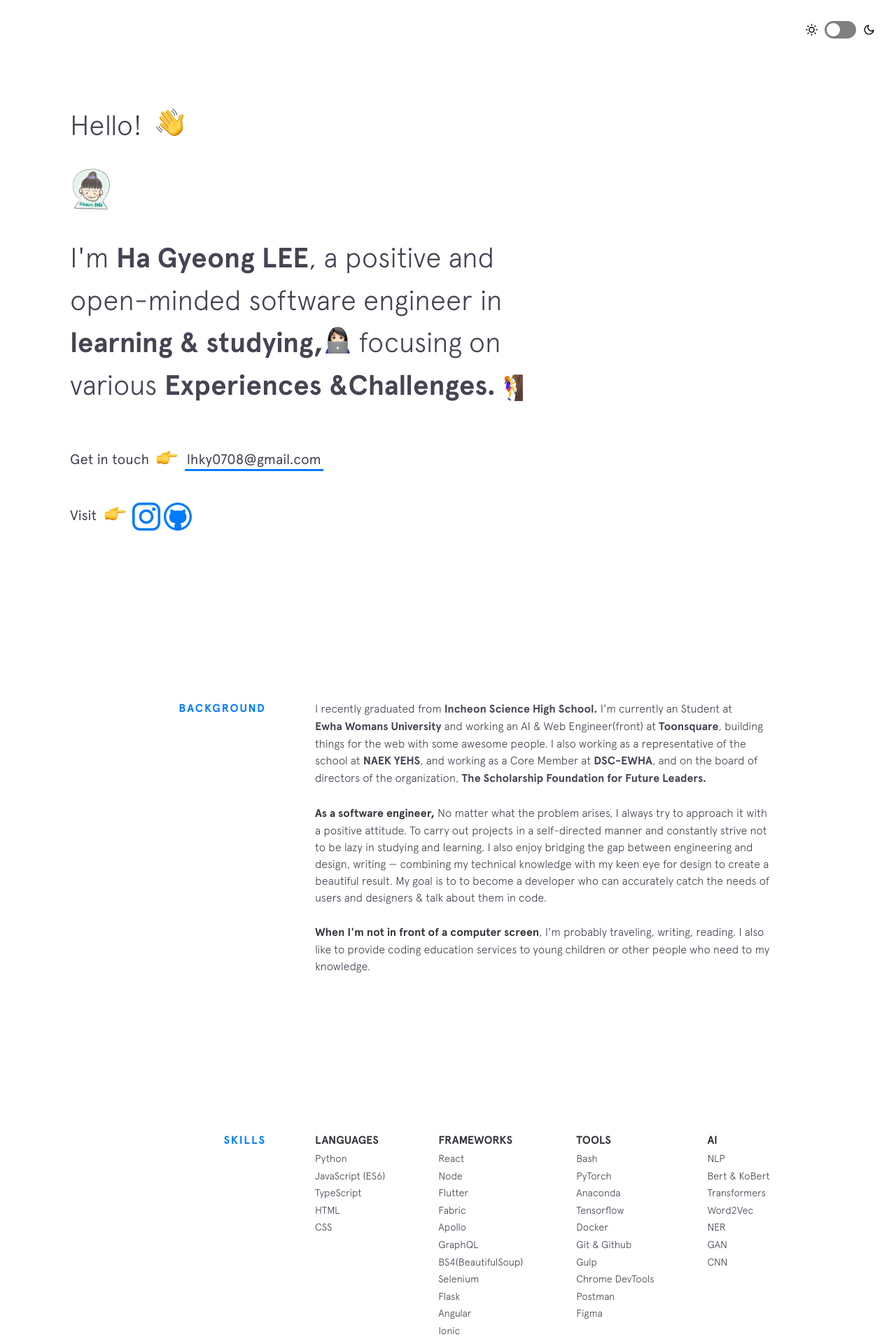
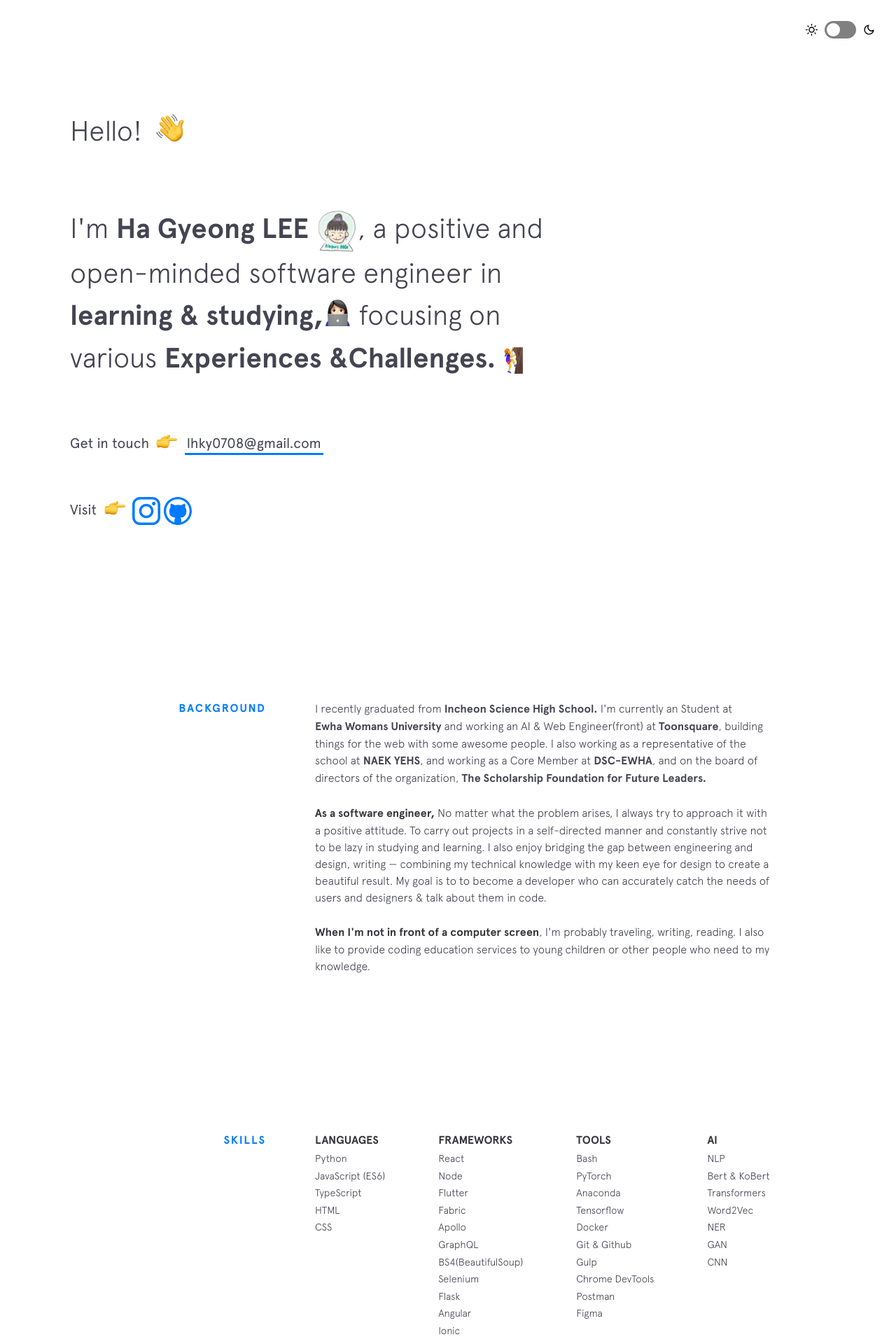
Before and after one commit to lhky78/lhky78.github.io, a Jekyll site: the page built from index.html, in a window 1280 px wide. Shown: the top 1920 px of the page at 70% size. Built offline with Jekyll 4.4.1, drawn with Linux system fonts in a browser that asks for light colours; nearby versions of some CDN libraries.

Commit message:
update intro

```diff
--- a/_includes/intro.html
+++ b/_includes/intro.html
@@ -3,9 +3,9 @@
     <span class="emoji wave-hand animated"></span>
   </h1>
 
-  <span><img src="https://lhky78.github.io//img/emojis/aboutHG.png" width=60px height=60px></span>
   <h2 class="intro__tagline">I'm
-    <span class="name">Ha Gyeong LEE</span>, a positive and open-minded software engineer in <span class="name">learning
+    <span class="name">Ha Gyeong LEE <img src="https://lhky78.github.io//img/emojis/aboutHG.png" width=60px
+        height=60px></span>, a positive and open-minded software engineer in <span class="name">learning
       &amp; studying,<span class="emoji technologist"></span> </span> focusing on various <span class="name">Experiences
       &amp;Challenges.<span><img src="https://lhky78.github.io/img/emojis/challenge.png" width=40px
           height=40px></span></span>
```
